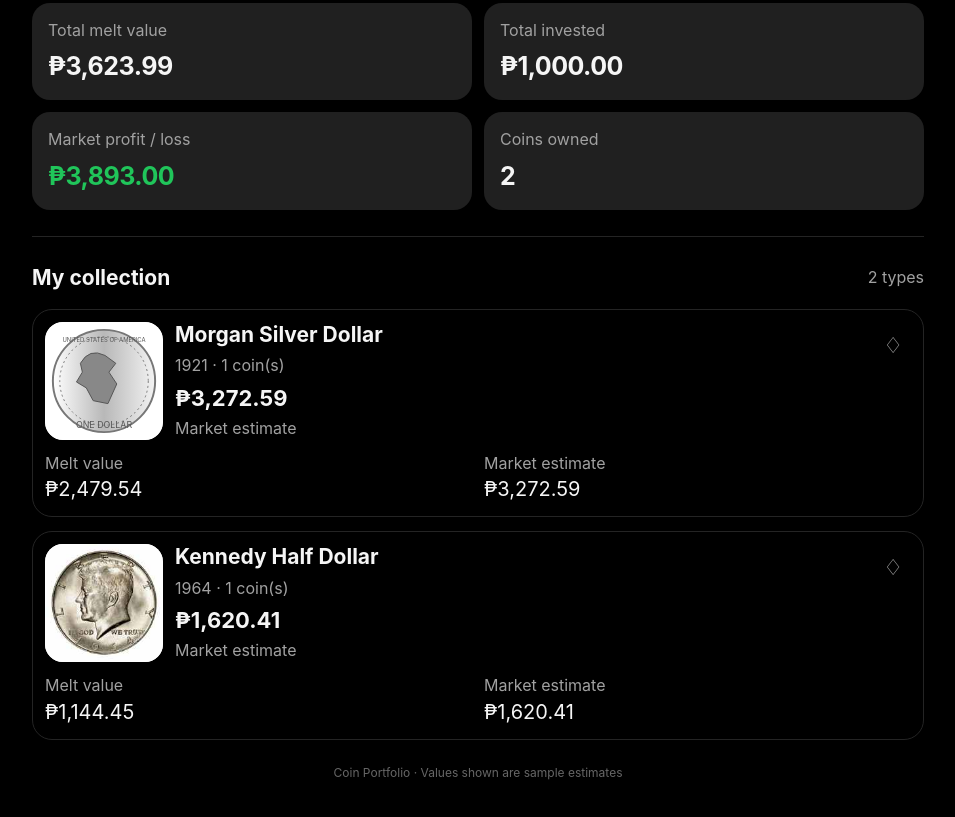
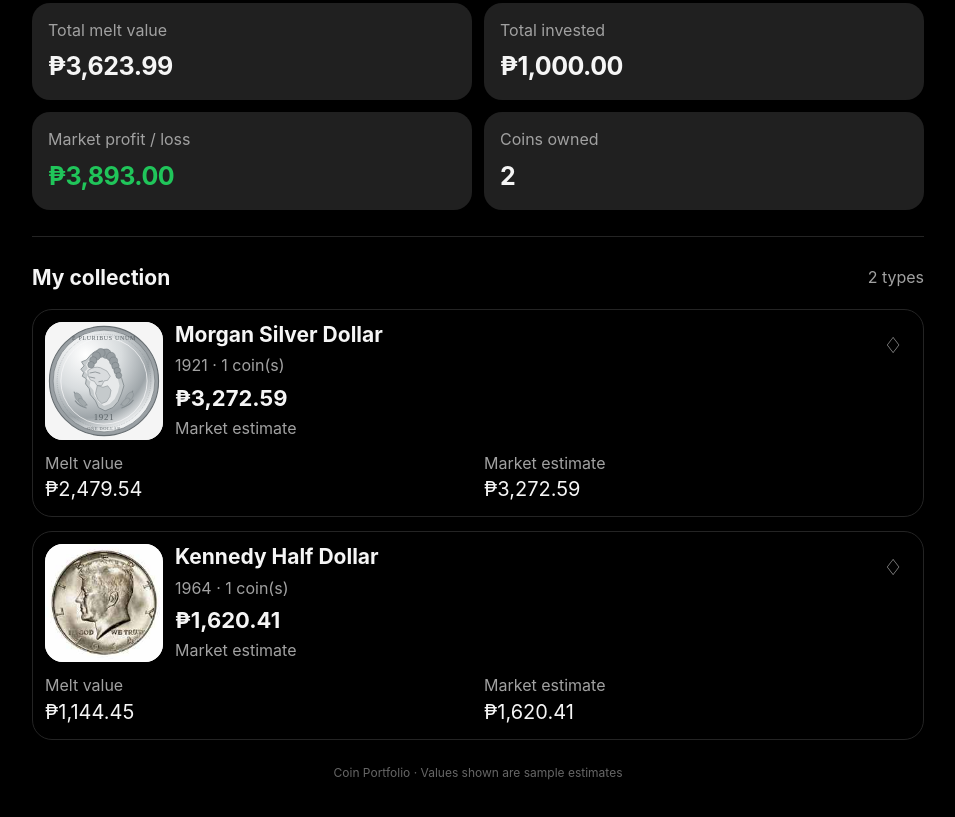
Before and after one commit to Jack0fcodes/Coin_Portfolio, a plain HTML site: page index.html in a window 1280 px wide. Shown: the part 695-1512 px from the top of the page, without its empty margins (162-1117 px from the left). Drawn offline with Linux system fonts and the light colour scheme.

Commit message:
Replace Morgan dollar placeholder with front-side coin artwork

```diff
--- a/index.html
+++ b/index.html
@@ -79,7 +79,7 @@ footer{color:#666;text-align:center;font-size:12px;margin-top:24px}
 <div class="collectionhead"><strong>My collection</strong><span>2 types</span></div>
 <section class="coincard">
 <div class="coinrow">
-<div class="coinimg"><svg viewBox="0 0 120 120" role="img" aria-label="Morgan silver dollar illustration"><defs><linearGradient id="silver1"><stop stop-color="#fff"/><stop offset=".5" stop-color="#b8b8b8"/><stop offset="1" stop-color="#f3f3f3"/></linearGradient></defs><rect width="120" height="120" rx="18" fill="#fff"/><circle cx="60" cy="60" r="52" fill="url(#silver1)" stroke="#777" stroke-width="2"/><circle cx="60" cy="60" r="45" fill="none" stroke="#777" stroke-dasharray="2 3"/><path d="M36 42q9-16 25-8l11 8-7 9 8 12-9 20-15-3-7-13-10-6 6-10z" fill="#888" stroke="#555"/><text x="60" y="20" text-anchor="middle" font-size="6" fill="#555">UNITED STATES OF AMERICA</text><text x="60" y="108" text-anchor="middle" font-size="9" fill="#555">ONE DOLLAR</text></svg></div>
+<div class="coinimg"><img src="images/morgan-1921-front.svg" alt="1921 Morgan Silver Dollar, obverse front illustration"></div>
 <div class="coininfo"><div class="coinname">Morgan Silver Dollar</div><div class="meta">1921 · 1 coin(s)</div><div class="price">₱3,272.59</div><div class="pricecaption">Market estimate</div></div><span class="edit" aria-hidden="true">♢</span>
 </div>
 <div class="coinvalues"><div><div class="name">Melt value</div><div class="value">₱2,479.54</div></div><div><div class="name">Market estimate</div><div class="value">₱3,272.59</div></div></div>
```
Also changed, not shown: images/morgan-1921-front.svg (added).
